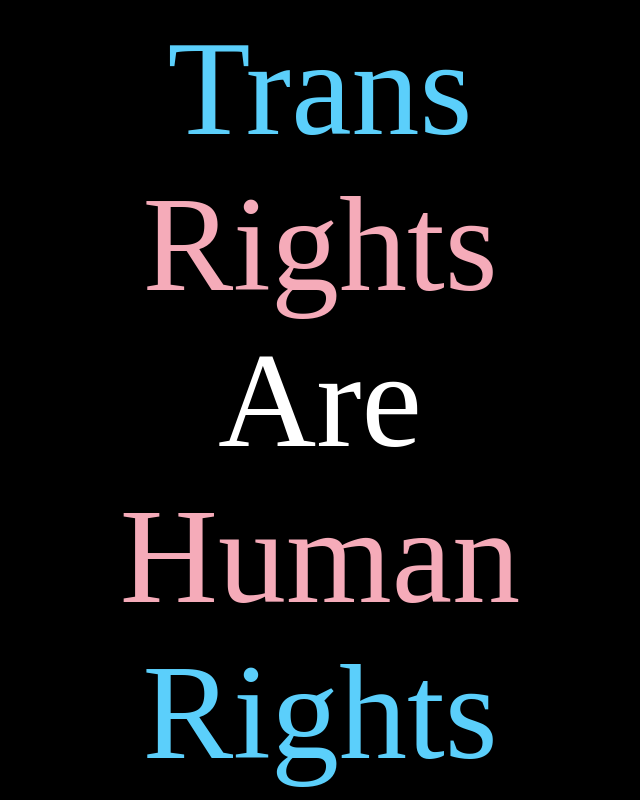
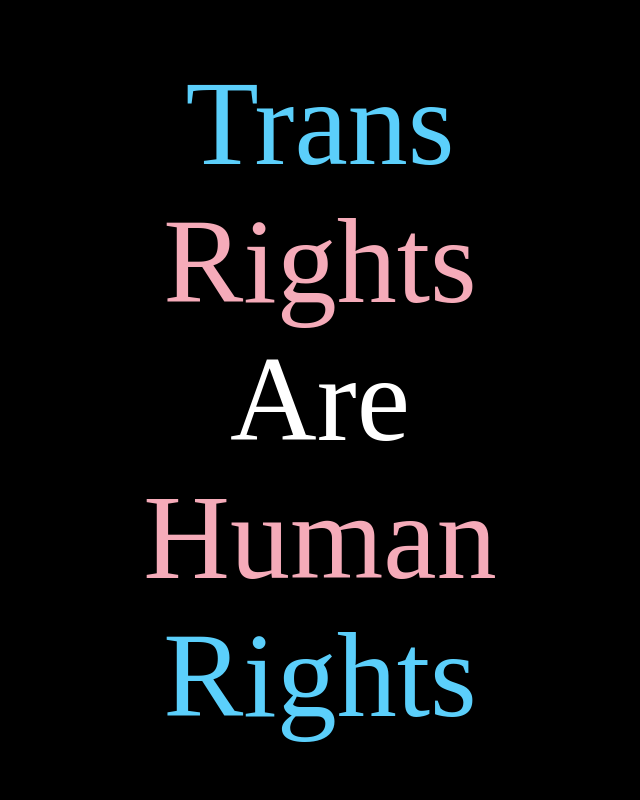
Before and after one commit to ZoeyPhoenix/ZoeyPhoenix.github.io, a plain HTML site: page index.html in a window 1280 px wide. Shown: the whole page, without its empty margins (320-960 px from the left). Drawn offline with Linux system fonts and the light colour scheme.

Commit message:
Update index.html

```diff
--- a/index.html
+++ b/index.html
@@ -14,7 +14,7 @@
                 top: 50%;
                 -webkit-transform: translate(-50%, -50%);
                 transform: translate(-50%, -50%);
-                font-size: 17vh;
+                font-size: 15vh;
                 text-align: center;
 
             }
```
